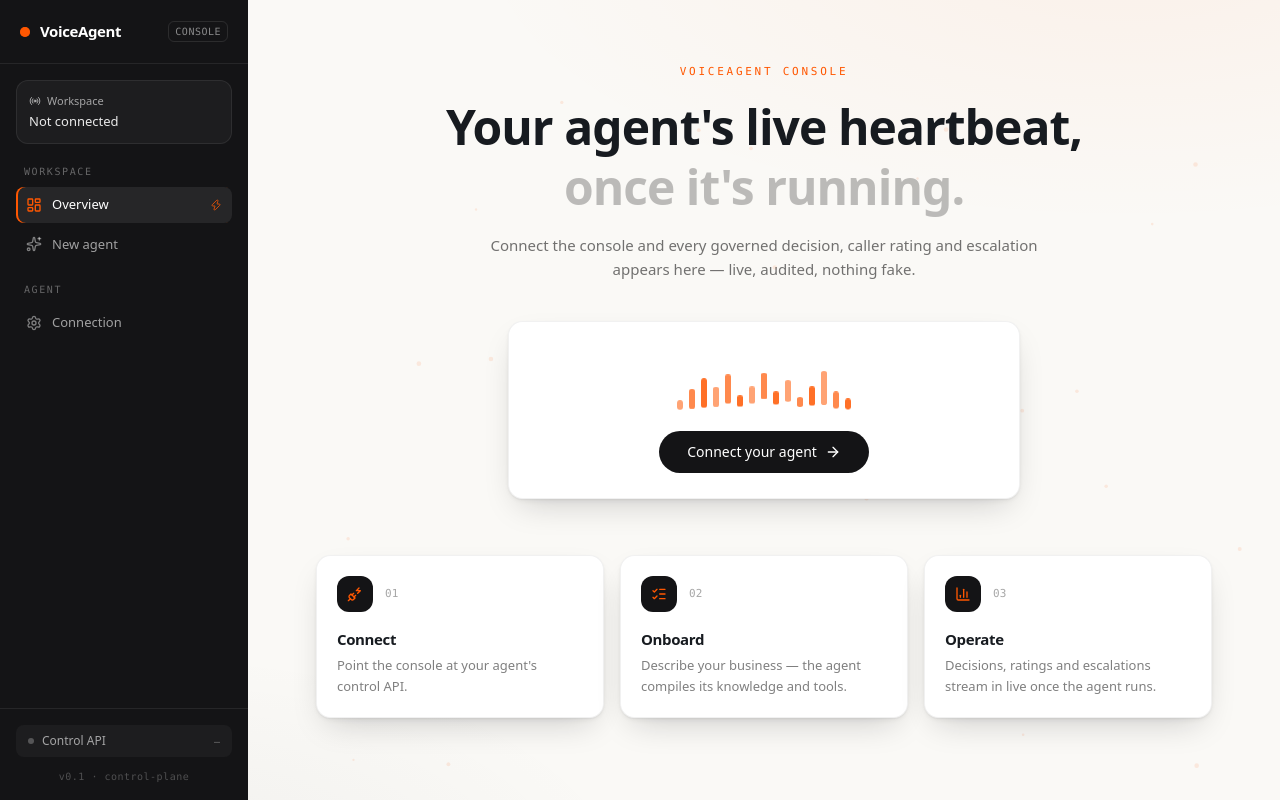
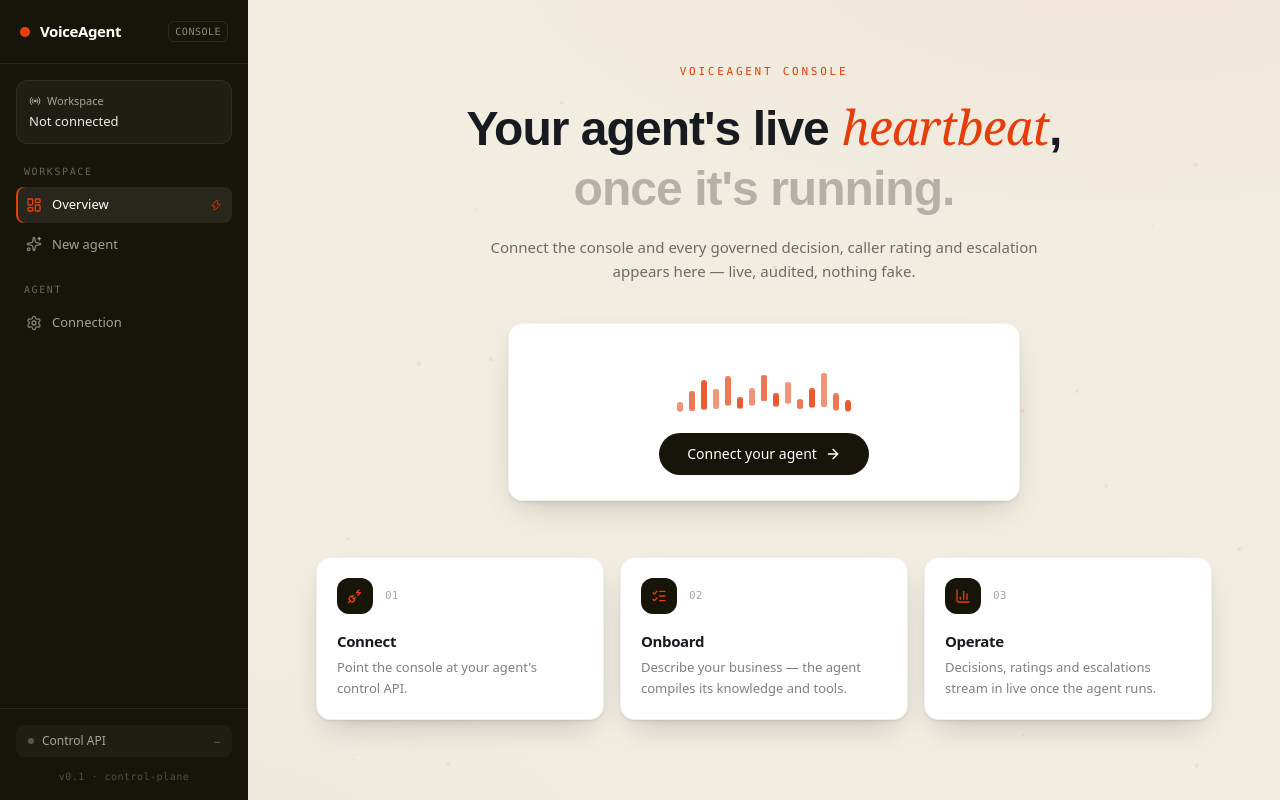
Before and after one commit to shagil786/voiceAgentDashboard, a React (Vite) app: page / in a window 1280 px wide. Built offline with nearby package versions, Linux system fonts and the light colour scheme.

Commit message:
style(console): adopt landing identity — paper/ember tokens, Clash/Satoshi/Instrument Serif/IBM Plex Mono, serif-italic display headlines

```diff
--- a/src/components/shell.tsx
+++ b/src/components/shell.tsx
@@ -21,14 +21,14 @@ export function Shell() {
   })()
   const port = host?.includes(":") ? `:${host.split(":").pop()}` : host ? "linked" : "—"
   return (
-    <div className="flex min-h-screen bg-[#faf9f6] text-foreground antialiased">
+    <div className="flex min-h-screen bg-[#f1ede1] text-foreground antialiased">
       {/* ── dark instrument sidebar ─────────────────────────────── */}
-      <aside className="fixed inset-y-0 left-0 z-30 hidden w-[248px] flex-col bg-[#141416] text-white md:flex">
+      <aside className="fixed inset-y-0 left-0 z-30 hidden w-[248px] flex-col bg-[#171409] text-white md:flex">
         {/* brand */}
         <div className="flex h-16 items-center gap-2.5 border-b border-white/8 px-5">
           <span className="relative flex size-2.5">
-            <span className="absolute inline-flex h-full w-full animate-ping rounded-full bg-[#ff5701] opacity-60" />
-            <span className="relative inline-flex size-2.5 rounded-full bg-[#ff5701]" />
+            <span className="absolute inline-flex h-full w-full animate-ping rounded-full bg-[#e63e0b] opacity-60" />
+            <span className="relative inline-flex size-2.5 rounded-full bg-[#e63e0b]" />
           </span>
           <span className="text-[15px] font-semibold tracking-tight">VoiceAgent</span>
           <span className="ml-auto rounded-md border border-white/10 px-1.5 py-0.5 font-mono text-[10px] uppercase tracking-wider text-white/50">console</span>
@@ -51,13 +51,13 @@ export function Shell() {
                   className={({ isActive }) => cn(
                     "group relative flex items-center gap-2.5 overflow-hidden rounded-lg px-2.5 py-2 text-[13px] font-medium transition-all duration-200",
                     "text-white/60 hover:translate-x-0.5 hover:bg-white/6 hover:text-white",
-                    isActive && "bg-white/8 text-white shadow-[inset_2px_0_0_0_#ff5701]")}>
+                    isActive && "bg-white/8 text-white shadow-[inset_2px_0_0_0_#e63e0b]")}>
                   {({ isActive }) => (
                     <>
                       <Icon className={cn("size-4 transition-colors",
-                        isActive ? "text-[#ff5701]" : "text-white/45 group-hover:text-white/80")} />
+                        isActive ? "text-[#e63e0b]" : "text-white/45 group-hover:text-white/80")} />
                       {label}
-                      {isActive && <Zap className="ml-auto size-3 text-[#ff5701]/80" />}
+                      {isActive && <Zap className="ml-auto size-3 text-[#e63e0b]/80" />}
                     </>
                   )}
                 </NavLink>
@@ -73,11 +73,11 @@ export function Shell() {
                   className={({ isActive }) => cn(
                     "group relative flex items-center gap-2.5 overflow-hidden rounded-lg px-2.5 py-2 text-[13px] font-medium transition-all duration-200",
                     "text-white/60 hover:translate-x-0.5 hover:bg-white/6 hover:text-white",
-                    isActive && "bg-white/8 text-white shadow-[inset_2px_0_0_0_#ff5701]")}>
+                    isActive && "bg-white/8 text-white shadow-[inset_2px_0_0_0_#e63e0b]")}>
                   {({ isActive }) => (
                     <>
                       <Icon className={cn("size-4 transition-colors",
-                        isActive ? "text-[#ff5701]" : "text-white/45 group-hover:text-white/80")} />
+                        isActive ? "text-[#e63e0b]" : "text-white/45 group-hover:text-white/80")} />
                       {label}
                     </>
                   )}
@@ -100,9 +100,9 @@ export function Shell() {
       </aside>
 
       {/* mobile top bar */}
-      <div className="fixed inset-x-0 top-0 z-40 flex h-14 items-center justify-between border-b border-border bg-[#141416] px-4 text-white md:hidden">
+      <div className="fixed inset-x-0 top-0 z-40 flex h-14 items-center justify-between border-b border-border bg-[#171409] px-4 text-white md:hidden">
         <span className="flex items-center gap-2 text-[15px] font-semibold">
-          <span className="size-2 rounded-full bg-[#ff5701]" /> VoiceAgent
+          <span className="size-2 rounded-full bg-[#e63e0b]" /> VoiceAgent
         </span>
         <nav className="flex gap-1">
           {[...NAV, ...FOOT].map(({ to, label }) => (
@@ -121,12 +121,12 @@ export function Shell() {
           className="relative min-h-screen"
           style={{
             background:
-              "radial-gradient(1100px 480px at 85% -8%, rgba(255,87,1,0.055), transparent 60%), radial-gradient(900px 420px at -10% 110%, rgba(20,20,22,0.04), transparent 55%), #faf9f6",
+              "radial-gradient(1100px 480px at 85% -8%, rgba(230,62,11,0.055), transparent 60%), radial-gradient(900px 420px at -10% 110%, rgba(23,20,9,0.04), transparent 55%), #f1ede1",
           }}>
           {/* dot grid texture */}
           <div
             className="pointer-events-none absolute inset-0 opacity-[0.35]"
-            style={{ backgroundImage: "radial-gradient(rgba(20,20,22,0.09) 0.6px, transparent 0.6px)", backgroundSize: "22px 22px" }} />
+            style={{ backgroundImage: "radial-gradient(rgba(23,20,9,0.09) 0.6px, transparent 0.6px)", backgroundSize: "22px 22px" }} />
           {/* ambient soundscape: equalizer strip, voice rings, drifting warmth */}
           <Soundscape />
           <div className="relative mx-auto w-full max-w-6xl px-5 pb-16 pt-20 md:px-8 md:pt-10">
--- a/src/index.css
+++ b/src/index.css
@@ -1,20 +1,28 @@
 @import "tailwindcss";
 @import "@fontsource-variable/inter-tight";
 @import "@fontsource-variable/jetbrains-mono";
+@import url("https://api.fontshare.com/v2/css?f[]=clash-display@500,600,700&f[]=satoshi@400,500,700&display=swap");
+@import url("https://fonts.googleapis.com/css2?family=Instrument+Serif:ital,wght@0,400;1,400&family=IBM+Plex+Mono:wght@400;500;600&display=swap");
 
 @theme {
-  --font-sans: "Inter Tight", ui-sans-serif, system-ui, "Segoe UI", Roboto, sans-serif;
-  --font-mono: "JetBrains Mono", ui-monospace, SFMono-Regular, Menlo, monospace;
+  --font-sans: "Satoshi", "Inter Tight", ui-sans-serif, system-ui, "Segoe UI", Roboto, sans-serif;
+  --font-display: "Clash Display", "Satoshi", ui-sans-serif, sans-serif;
+  --font-serif: "Instrument Serif", Georgia, serif;
+  --font-mono: "IBM Plex Mono", "JetBrains Mono", ui-monospace, SFMono-Regular, Menlo, monospace;
 }
 
 @layer base {
+  ::selection {
+    background: #e63e0b;
+    color: #fff4ec;
+  }
   :root {
     --background: oklch(0.972 0.004 82);
     --foreground: oklch(0.22 0.012 260);
     --card: #ffffff;
     --card-foreground: oklch(0.22 0.012 260);
     --popover: #ffffff;
-    --primary: #ff5701;
+    --primary: #e63e0b;
     --primary-foreground: #ffffff;
     --secondary: oklch(0.955 0.005 80);
     --secondary-foreground: oklch(0.4 0.01 260);
@@ -27,7 +35,7 @@
     --warning: #d97706;
     --border: oklch(0.915 0.005 80);
     --input: oklch(0.915 0.005 80);
-    --ring: #ff5701;
+    --ring: #e63e0b;
     --radius: 0.75rem;
   }
 
--- a/src/pages/dashboard.tsx
+++ b/src/pages/dashboard.tsx
@@ -30,7 +30,7 @@ function Waveform() {
   return (
     <div className="flex h-16 items-end justify-center gap-1.5" aria-hidden>
       {heights.map((h, i) => (
-        <span key={i} className="w-1.5 rounded-full bg-[#ff5701] transition-all duration-500"
+        <span key={i} className="w-1.5 rounded-full bg-[#e63e0b] transition-all duration-500"
           style={{ height: `${h}px`, animation: `wave 1.6s ease-in-out ${i * 0.09}s infinite`, opacity: 0.55 + (i % 3) * 0.15 }} />
       ))}
       <style>{`@keyframes wave { 0%,100% { transform: scaleY(0.55); } 50% { transform: scaleY(1); } }`}</style>
@@ -144,9 +144,9 @@ export function DashboardPage() {
     return (
       <div className="mx-auto max-w-4xl pt-6">
         <div className="text-center">
-          <p className="font-mono text-[11px] uppercase tracking-[0.25em] text-[#ff5701]">VoiceAgent Console</p>
-          <h1 className="mx-auto mt-4 max-w-2xl text-4xl font-semibold leading-tight tracking-[-0.02em] md:text-5xl">
-            Your agent's live heartbeat,
+          <p className="font-mono text-[11px] uppercase tracking-[0.25em] text-[#e63e0b]">VoiceAgent Console</p>
+          <h1 className="mx-auto mt-4 max-w-2xl font-display text-4xl font-semibold leading-tight tracking-[-0.02em] md:text-5xl">
+            Your agent's live <em className="font-serif font-normal italic text-[#e63e0b]">heartbeat</em>,
             <span className="text-black/25"> once it's running.</span>
           </h1>
           <p className="mx-auto mt-4 max-w-xl text-[15px] leading-relaxed text-black/55">
@@ -159,7 +159,7 @@ export function DashboardPage() {
           <div className="card-3d p-6">
             <Waveform />
             <div className="mt-5 text-center">
-              <Button size="lg" onClick={goToConnect} className="h-11 gap-2 rounded-full bg-[#141416] px-7 text-white hover:bg-black hover:shadow-lg hover:shadow-black/20">
+              <Button size="lg" onClick={goToConnect} className="h-11 gap-2 rounded-full bg-[#171409] px-7 text-white hover:bg-black hover:shadow-lg hover:shadow-black/20">
                 Connect your agent <ArrowRight className="size-4" />
               </Button>
             </div>
@@ -170,7 +170,7 @@ export function DashboardPage() {
           {STEPS.map(({ icon: Icon, title, desc }, i) => (
             <SpotlightCard key={title} className="p-5">
               <div className="flex items-center gap-3">
-                <span className="flex size-9 items-center justify-center rounded-xl bg-[#141416] text-[#ff5701]">
+                <span className="flex size-9 items-center justify-center rounded-xl bg-[#171409] text-[#e63e0b]">
                   <Icon className="size-4" />
                 </span>
                 <span className="font-mono text-[11px] text-black/35">0{i + 1}</span>
@@ -210,7 +210,7 @@ export function DashboardPage() {
     <div className="space-y-10">
       <header className="flex items-end justify-between gap-4">
         <div>
-          <p className="font-mono text-[11px] uppercase tracking-[0.2em] text-[#ff5701]">Overview</p>
+          <p className="font-mono text-[11px] uppercase tracking-[0.2em] text-[#e63e0b]">Overview</p>
           <div className="mt-2 flex items-center gap-2 text-[13px] text-black/45">
             <span className="relative flex size-1.5">
               <span className="absolute inline-flex h-full w-full animate-ping rounded-full bg-emerald-500 opacity-60" />
@@ -235,7 +235,7 @@ export function DashboardPage() {
         <StaggerItem className="lg:col-span-6">
           <SpotlightCard className="h-full p-6">
             <div className="flex items-center justify-between">
-              <span className="flex size-8 items-center justify-center rounded-lg bg-[#ff5701]/10 text-[#ff5701]">
+              <span className="flex size-8 items-center justify-center rounded-lg bg-[#e63e0b]/10 text-[#e63e0b]">
                 <PhoneCall className="size-4" />
               </span>
               <span className="font-mono text-[10px] uppercase tracking-[0.18em] text-black/35">calls handled</span>
@@ -346,7 +346,7 @@ export function DashboardPage() {
                 <TableBody>
                   {(showAll ? calls : calls.slice(0, 10)).map((c) => (
                     <TableRow key={callKey(c)} className={cn("group/row transition-all hover:bg-black/[0.045]", flashKeys.has(callKey(c)) && "row-flash")}>
-                      <TableCell className="pl-6 font-mono text-xs tabular-nums text-black/45 transition-colors group-hover/row:text-[#ff5701]">{c.ts.replace("T", " ").slice(0, 16)}</TableCell>
+                      <TableCell className="pl-6 font-mono text-xs tabular-nums text-black/45 transition-colors group-hover/row:text-[#e63e0b]">{c.ts.replace("T", " ").slice(0, 16)}</TableCell>
                       <TableCell className="font-mono text-xs">{c.conv_id}</TableCell>
                       <TableCell className="font-medium">{c.action}</TableCell>
                       <TableCell><Badge variant="outline" className={cn("font-mono text-[11px]", verdictClass(c.verdict))}>{c.verdict}</Badge></TableCell>
```
Also changed, not shown: src/pages/connect.tsx (+8 -8 lines), src/pages/onboard.tsx (+16 -16 lines).
